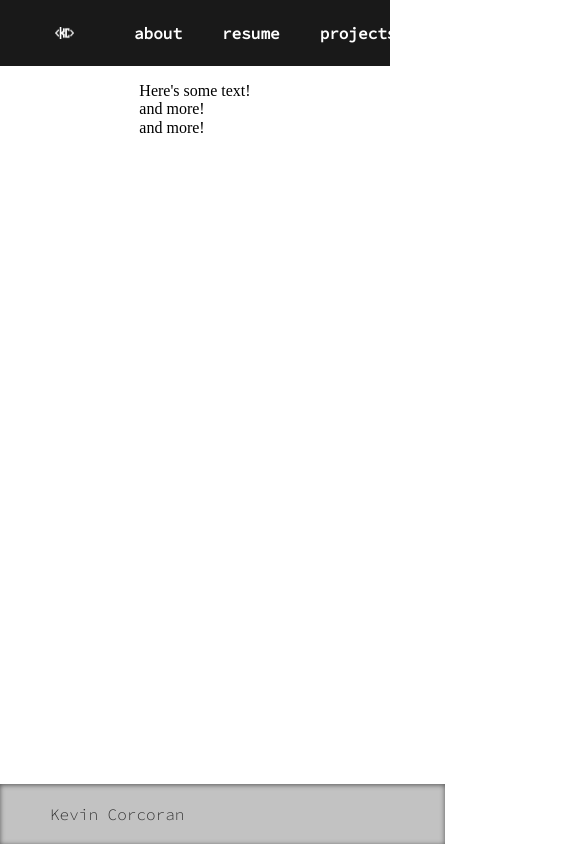
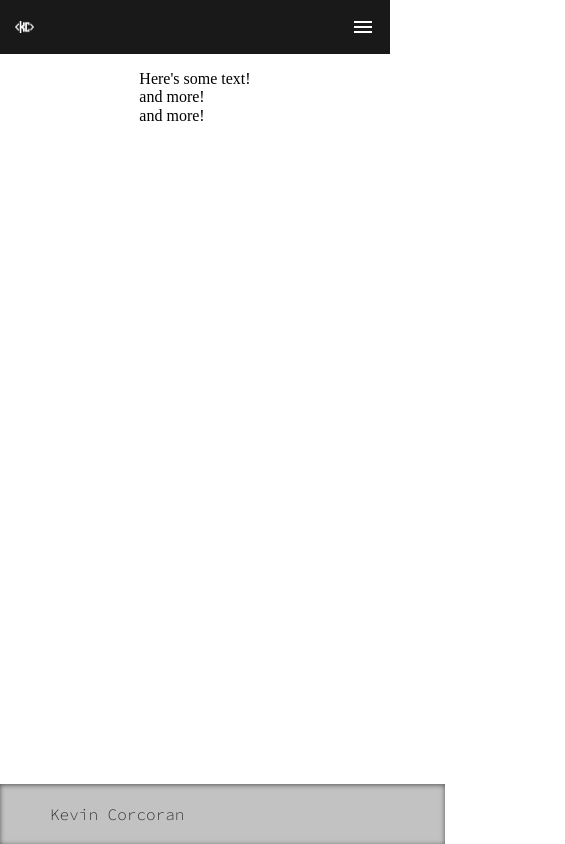
Before and after one commit to kevinjcorcoran/kevinjcorcoran.github.io, a plain HTML site: page index.html in a window 390 px wide. Shown: the whole page, 565 px wide, since content can reach past the window. Drawn offline with nearby package versions, Linux system fonts and the light colour scheme.

Commit message:
Added mobile settings

```diff
--- a/css/styles.css
+++ b/css/styles.css
@@ -52,11 +52,6 @@ footer {
 }
 
 .header {
-    font-family: 'Source Code Pro', monospace;
-    font-size: 16px;
-    font-weight: bold;
-    font-style: normal;
-    color: rgb(236, 236, 236);
     background-color:rgb(25, 25, 25);
     display: flex;
     align-items: center;
@@ -66,10 +61,13 @@ footer {
 }
 
 .header img {
+    padding-left: 50px;
+    padding-right: 20px;
+}
+
+.logo {
     max-width: 5%;
     max-height: 5%;
-    padding-left: 50px;
-    padding-right: 20px;
 }
 
 .header ul {
@@ -82,12 +80,20 @@ footer {
 }
 
 .header a {
+    font-family: 'Source Code Pro', monospace;
+    font-size: 16px;
+    font-weight: bold;
+    font-style: normal;
+    color: rgb(236, 236, 236);
     text-decoration: none;
-    font-size: 16px;
     line-height: 24px;
     text-align: left;
     color: #FFFFFF;
     padding-right: 40px;
+}
+
+.menu {
+    display: none;
 }
 
 .meter {
@@ -102,3 +108,25 @@ footer {
     background-color: gray;
     border-radius: 10px;
 }
+
+@media screen and (max-width: 1000px) {
+    .header {
+        padding: 5px;
+    }
+    .header ul {
+        display: none;
+    }
+    .header nav {
+        justify-content: flex-end;
+        padding: 0px;
+    }
+    .header a {
+        padding: 0px;
+    }
+    .header img {
+        padding: 10px 10px 10px 10px;
+    }
+    .menu {
+        display: flex;
+    }
+}
--- a/index.html
+++ b/index.html
@@ -1,5 +1,5 @@
 <!DOCTYPE html>
-<html>
+<html lang="">
 
 <head>
     <meta charset="utf-8">
@@ -14,15 +14,17 @@
 
 <body style="margin:0">
     <header class="header">
-        <img src="images/sitelogo.png" alt="KC Logo">
+        <img class="logo" src="images/sitelogo.png" alt="KC Logo">
         <nav>
+            <a class="menu"  href="#">
+                <img src="images/menu.png" alt="Menu">
+            </a>
             <ul>
                 <li><a href="#">about</a></li>
                 <li><a href="#">resume</a></li>
                 <li><a href="#">projects</a></li>
                 <li><a href="#">more</a></li>
             </ul>
-
         </nav>
     </header>
     <p>Here's some text!
```
Also changed, not shown: images/menu.png (added).
